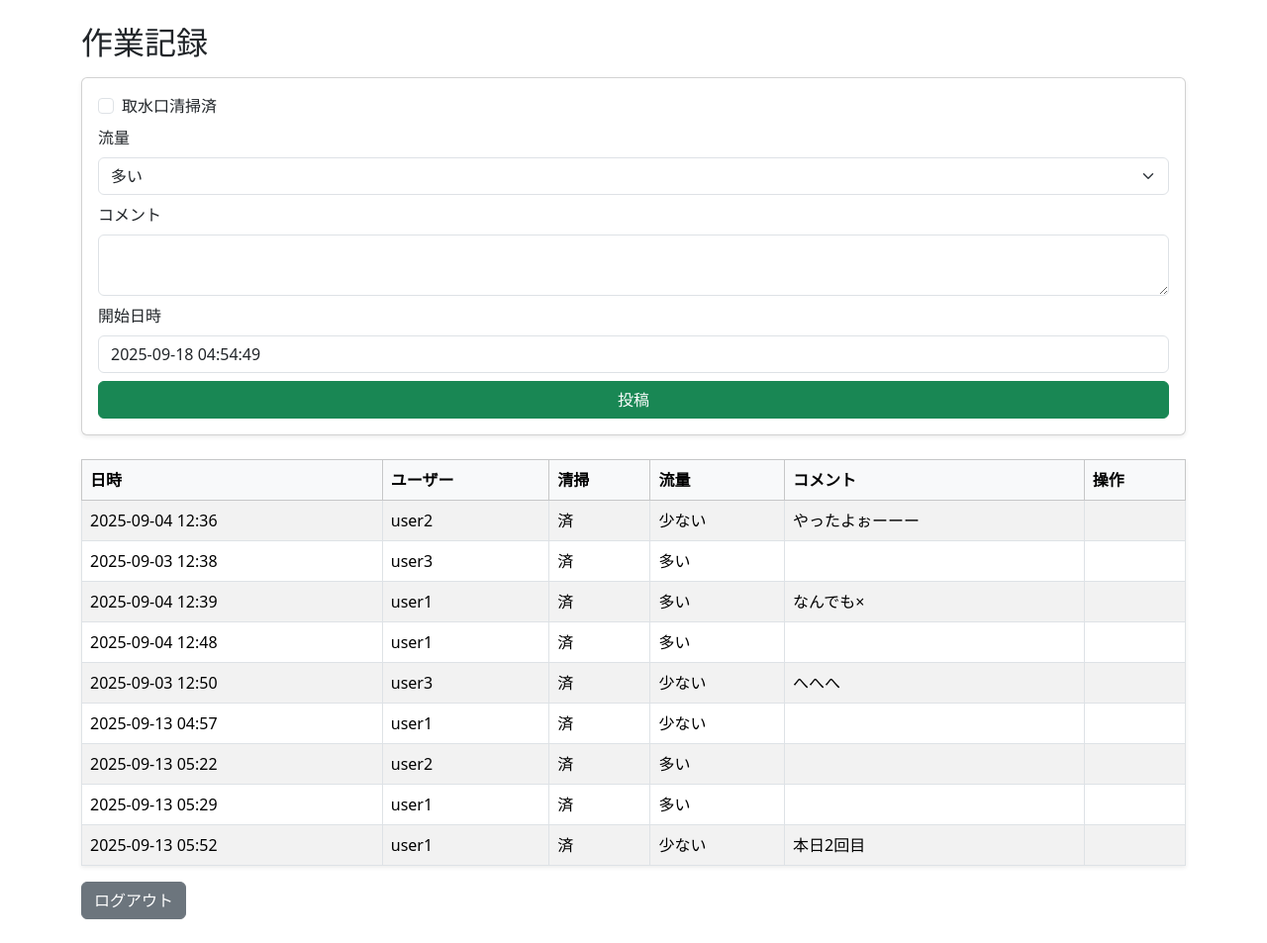
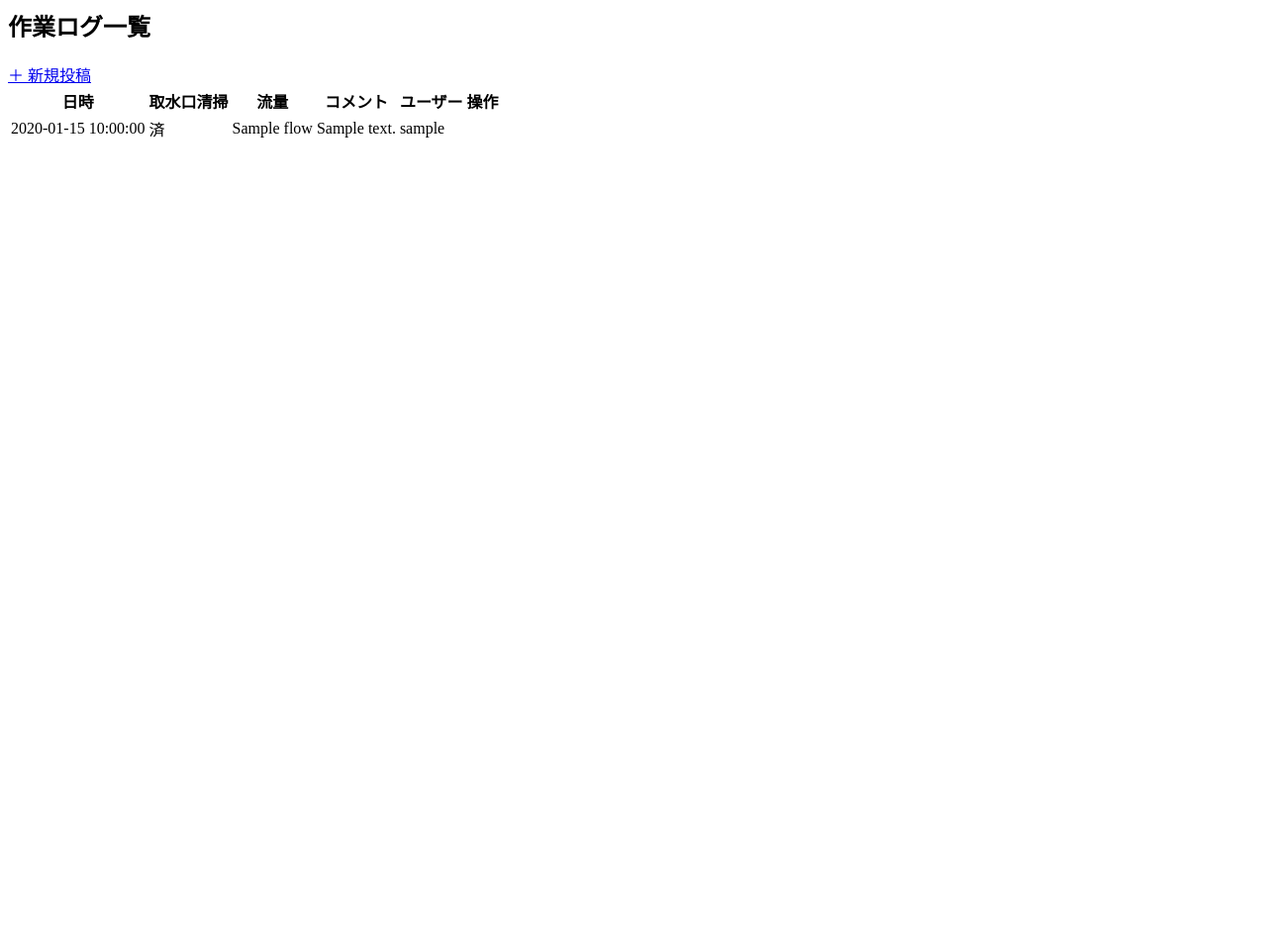
Before and after one commit to shosato-aizu/app1, a Flask app: template templates/index.html in a window 1280 px wide. Shown: the whole page at 99% size. After the commit the page ends 139 px from the top, so only its background shows below. Run offline with Flask 3, Linux system fonts and the light colour scheme; the template is opened without the code that fills it: values that come from a table or form of the project are taken from there, most other values are stand-ins (such as "Sample title", 1, 10 or a date in 2020).

Commit message:
Change UI to easy view

```diff
--- a/app.py
+++ b/app.py
@@ -126,3 +126,22 @@ if __name__ == '__main__':
             db.session.add_all(users)
             db.session.commit()
     app.run(host="0.0.0.0", port=5000, debug=True)
+
+# 投稿フォーム専用ページ
+@app.route("/new", methods=["GET", "POST"])
+@login_required
+def new():
+    form = WorkForm()
+    if form.validate_on_submit():
+        entry = WorkEntry(
+            user_id=current_user.id,
+            cleaned=form.cleaned.data,
+            flow=form.flow.data,
+            comment=form.comment.data,
+            start_time=form.start_time.data,
+        )
+        db.session.add(entry)
+        db.session.commit()
+        flash("投稿を保存しました")
+        return redirect(url_for("index"))
+    return render_template("new.html", form=form)
--- a/templates/index.html
+++ b/templates/index.html
@@ -1,65 +1,33 @@
-<!doctype html>
-<html>
-<head>
-  <title>作業記録</title>
-  <link rel="stylesheet" href="https://cdn.jsdelivr.net/npm/bootstrap@5.3.2/dist/css/bootstrap.min.css">
-</head>
-<body class="container py-4">
-  <h2 class="mb-3">作業記録</h2>
-
-  <!-- 投稿フォーム -->
-  <form method="POST" class="card card-body mb-4 shadow-sm">
-    {{ form.hidden_tag() }}
-    <div class="form-check mb-2">
-      {{ form.cleaned(class="form-check-input") }}
-      {{ form.cleaned.label(class="form-check-label") }}
-    </div>
-    <div class="mb-2">
-      {{ form.flow.label(class="form-label") }}
-      {{ form.flow(class="form-select") }}
-    </div>
-    <div class="mb-2">
-      {{ form.comment.label(class="form-label") }}
-      {{ form.comment(class="form-control", rows=2) }}
-    </div>
-    <div class="mb-2">
-      {{ form.start_time.label(class="form-label") }}
-      {{ form.start_time(class="form-control") }}
-    </div>
-    {{ form.submit(class="btn btn-success w-100") }}
-  </form>
-
-  <!-- 投稿一覧 -->
-  <table class="table table-striped table-bordered shadow-sm">
-    <thead class="table-light">
+<div class="container mt-4">
+  <h2>作業ログ一覧</h2>
+  <a href="{{ url_for('new') }}" class="btn btn-success mb-3">＋ 新規投稿</a>
+  <table class="table table-striped">
+    <thead>
       <tr>
         <th>日時</th>
-        <th>ユーザー</th>
-        <th>清掃</th>
+        <th>取水口清掃</th>
         <th>流量</th>
         <th>コメント</th>
+        <th>ユーザー</th>
         <th>操作</th>
       </tr>
     </thead>
     <tbody>
-      {% for post in posts %}
+      {% for entry in entries %}
       <tr>
-        <td>{{ post.start_time.strftime('%Y-%m-%d %H:%M') }}</td>
-        <td>{{ post.user.username }}</td>
-        <td>{{ '済' if post.cleaned else '未' }}</td>
-        <td>{{ post.flow }}</td>
-        <td>{{ post.comment }}</td>
+        <td>{{ entry.start_time }}</td>
+        <td>{{ "済" if entry.cleaned else "未" }}</td>
+        <td>{{ entry.flow }}</td>
+        <td>{{ entry.comment }}</td>
+        <td>{{ entry.user.username }}</td>
         <td>
-          {% if post.user_id == current_user.id %}
-            <a href="{{ url_for('edit', post_id=post.id) }}" class="btn btn-sm btn-outline-primary">編集</a>
-            <a href="{{ url_for('delete', post_id=post.id) }}" class="btn btn-sm btn-outline-danger">削除</a>
+          {% if entry.user_id == current_user.id %}
+            <a href="{{ url_for('edit', entry_id=entry.id) }}" class="btn btn-sm btn-primary">編集</a>
+            <a href="{{ url_for('delete', entry_id=entry.id) }}" class="btn btn-sm btn-danger">削除</a>
           {% endif %}
         </td>
       </tr>
       {% endfor %}
     </tbody>
   </table>
-
-  <a href="{{ url_for('logout') }}" class="btn btn-secondary">ログアウト</a>
-</body>
-</html>
+</div>
```
Also changed, not shown: templates/new.html (added, +40 -0 lines).
